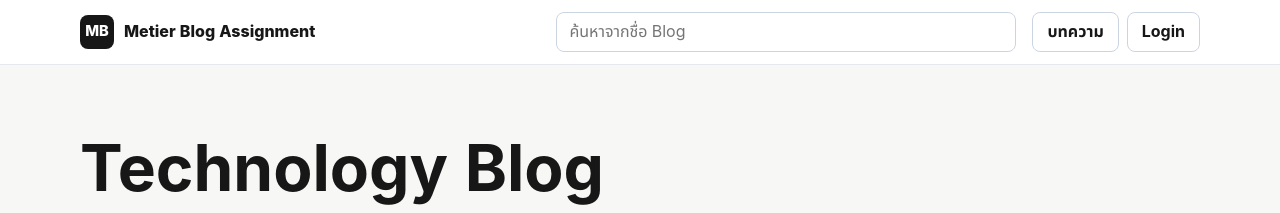
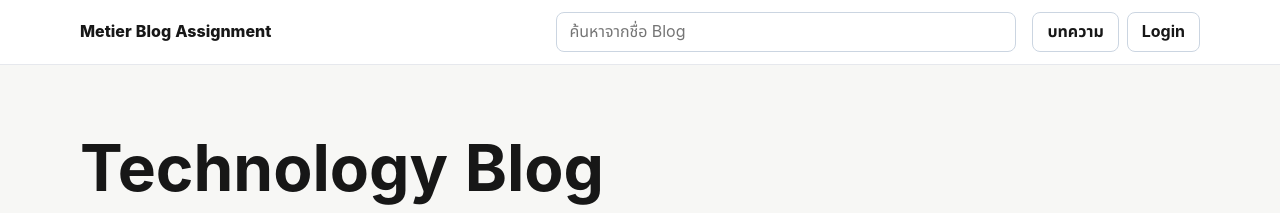
Before and after one commit to Piyax46/blog-assignment, a plain HTML site: page index.html in a window 1280 px wide. Shown: the top 213 px of the page. Drawn offline with Linux system fonts and the light colour scheme.

Commit message:
Remove MB branding icon

```diff
--- a/app.js
+++ b/app.js
@@ -31,7 +31,6 @@ function shell(content, route) {
       <header class="topbar">
         <div class="topbar-inner">
           <a class="brand" href="#/blogs" aria-label="กลับหน้าบทความ">
-            <span class="brand-mark">MB</span>
             <span>Metier Blog Assignment</span>
           </a>
           ${
--- a/styles.css
+++ b/styles.css
@@ -115,17 +115,6 @@ p {
   gap: 10px;
   font-weight: 800;
   letter-spacing: 0;
-}
-
-.brand-mark {
-  display: grid;
-  width: 34px;
-  height: 34px;
-  place-items: center;
-  border-radius: 8px;
-  background: var(--ink);
-  color: #fff;
-  font-size: 0.92rem;
 }
 
 .nav-actions {
```
Also changed, not shown: index.html (+0 -5 lines).
